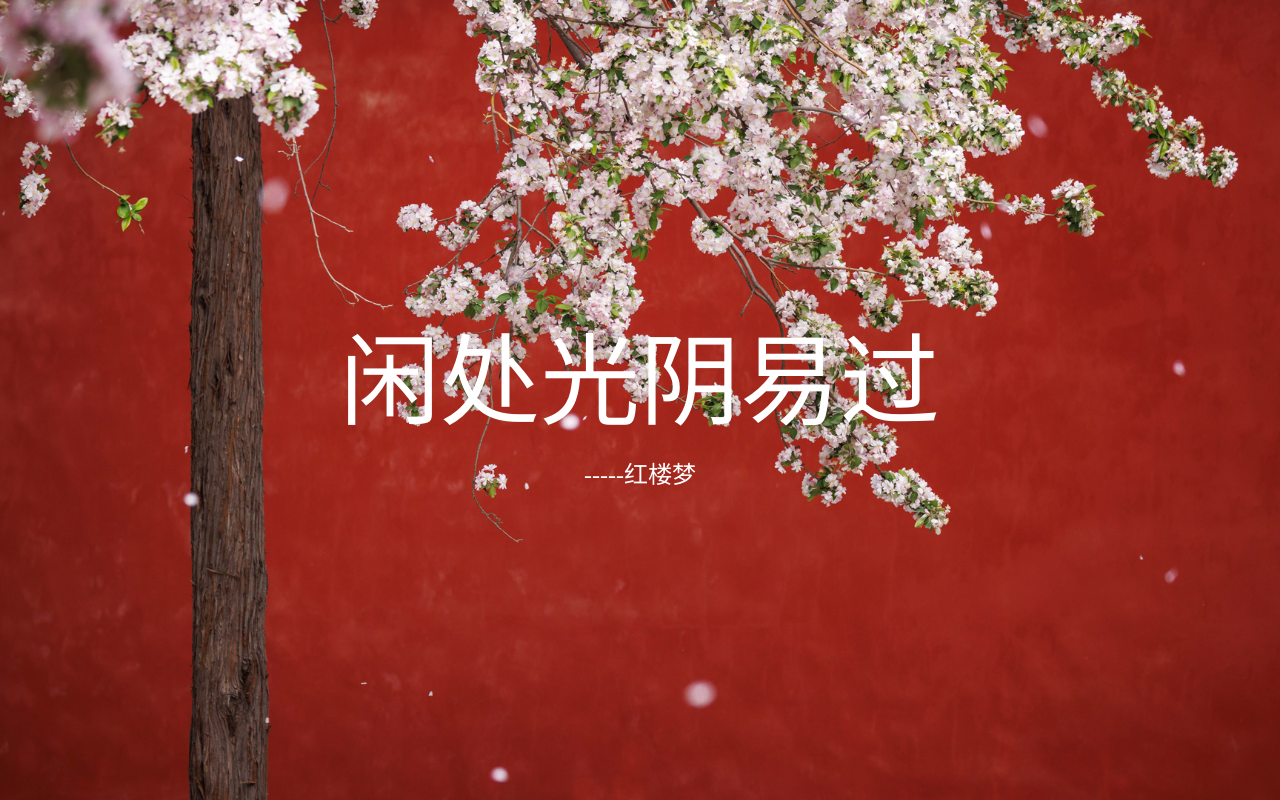
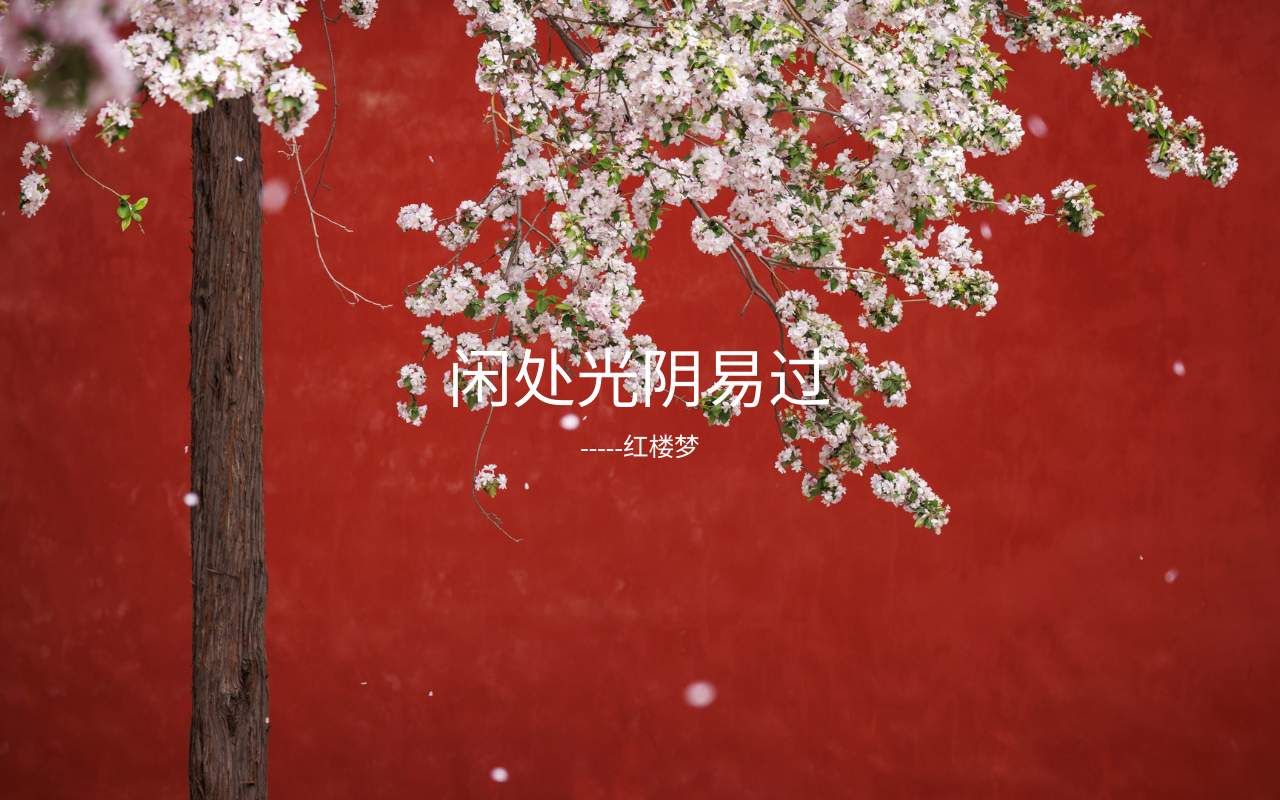
Before and after one commit to scooomaker/RedDream, a Next.js app: page / in a window 1280 px wide. Built offline with nearby package versions, Linux system fonts and the light colour scheme; a web font is replaced by a local one.

Commit message:
finish (first)

```diff
--- a/pages/index.tsx
+++ b/pages/index.tsx
@@ -80,10 +80,10 @@ const Home: NextPage = () => {
     <>
 
       <div className="h-screen grid content-center justify-items-center">
-        <div className='yiyan text-[100px] text-white'>
+        <div className='yiyan text-[5vw] text-white'>
 
         </div>
-        <div className='text-white text-2xl'>
+        <div className='text-white text-[2vw]'>
           -----红楼梦
         </div>
       </div>
```
